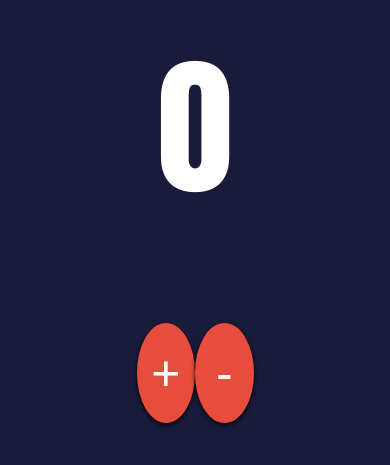
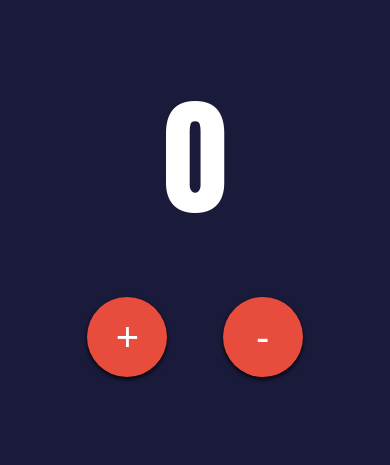
Before and after one commit to AlanFabricioBarbosa/Contador_vnw, a React (Vite) app: page / in a window 390 px wide. Shown: the part 203-668 px from the top of the page. Built offline with nearby package versions, Linux system fonts and the light colour scheme.

Commit message:
:iphone: Feito a responsividade para mobile

```diff
--- a/index.html
+++ b/index.html
@@ -2,7 +2,7 @@
 <html lang="en">
   <head>
     <meta charset="UTF-8" />
-    <link rel="icon" type="" href="" />
+    <link rel="icon" href="./public/favicon.ico" />
     <meta name="viewport" content="width=device-width, initial-scale=1.0" />
     <title>Contador</title>
   </head>
--- a/src/Components/Count/styles.module.css
+++ b/src/Components/Count/styles.module.css
@@ -6,45 +6,71 @@
     justify-content: center;
     flex-direction: column;
     height: 100vh;
+    padding: 2rem;
 }
 
 .numbers {
-    color: #fff;
-    font-size: 150px;
-    margin-bottom: 25px;
+    color: #FFF;
+    font-size: 12rem;
+    margin-bottom: 1rem;
     font-family: 'Anton', sans-serif;
 }
 
 .text {
-    color: #fff;
-    height: 5vh;
-    width: 20vw;
-    margin-bottom: 15px;
+    color: #FFF;
+    max-width: 80%;
+    margin-bottom: 1.7rem;
     font-family: 'Nunito', sans-serif;
-    font-size: 22px;
+    font-size: 2rem;
+    text-align: center;
 }
 
 .button_container {
     display: flex;
     justify-content: space-evenly;
-    width: 30vw;
+    width: 35%;
 }
 
 .button_container button {
-
-    background-color: #e74c3c;
+    background-color: #E74C3C;
     border: none;
     border-radius: 50%;
     box-shadow: 0 2px 4px rgba(0, 0, 0, 0.9);
-    color: #fff;
+    color: #FFF;
     cursor: pointer;
-    height: 100px;
-    width: 100px;
-    font-size: 50px;
-    transition: .3s;
+    height: 6rem;
+    width: 6rem;
+    font-size: 2.5rem;
+    transition: 0.4s;
 }
 
 .button_container button:hover {
-    background-color: #c0392b;
-    margin-left: .5rem;
+    background-color: #C0392B;
+    margin-left: 0.5rem;
 }
+
+@media (max-width: 820px) {
+    .text {
+        max-width: 90%;
+        font-size: 1.7rem;
+    }
+
+    .button_container {
+        width: 60%;
+    }
+}
+
+@media (max-width: 480px) {
+    .numbers {
+        font-size: 8rem;
+    }
+
+    .button_container {
+        width: 100%;
+    }
+
+    .button_container button {
+        height: 5rem;
+        width: 5rem;
+    }
+}
```
Also changed, not shown: 1 other file (tests, documents, lock files or other folders).
